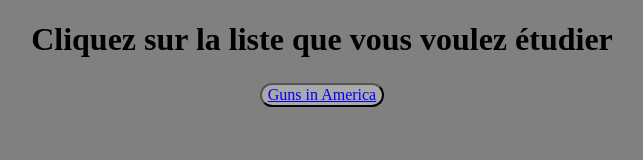
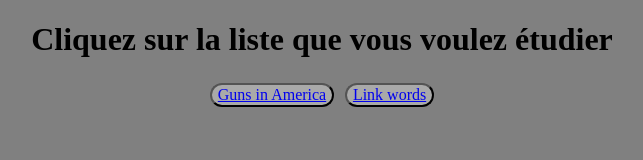
Before and after one commit to C-Matthieu/voca_test.github.io, a plain HTML site: page 2Anglais.html in a window 1280 px wide. Shown: the whole page, without its empty margins (318-961 px from the left). Drawn offline with Linux system fonts and the light colour scheme.

Commit message:
Update 2Anglais.html

```diff
--- a/2Anglais.html
+++ b/2Anglais.html
@@ -10,5 +10,6 @@
 </head>
 <body  style="text-align: center; background-color: grey;">
 	<button class="choix" style="background-color: darkgrey;"> <a href="3LeTest.html?anglais,GunsInAmerica"> Guns in America </a> </button>
+	<button class="choix" style="background-color: darkgrey;"> <a href="3LeTest.html?anglais,LinkWords"> Link words </a> </button>
 </body>
 </html>
```
